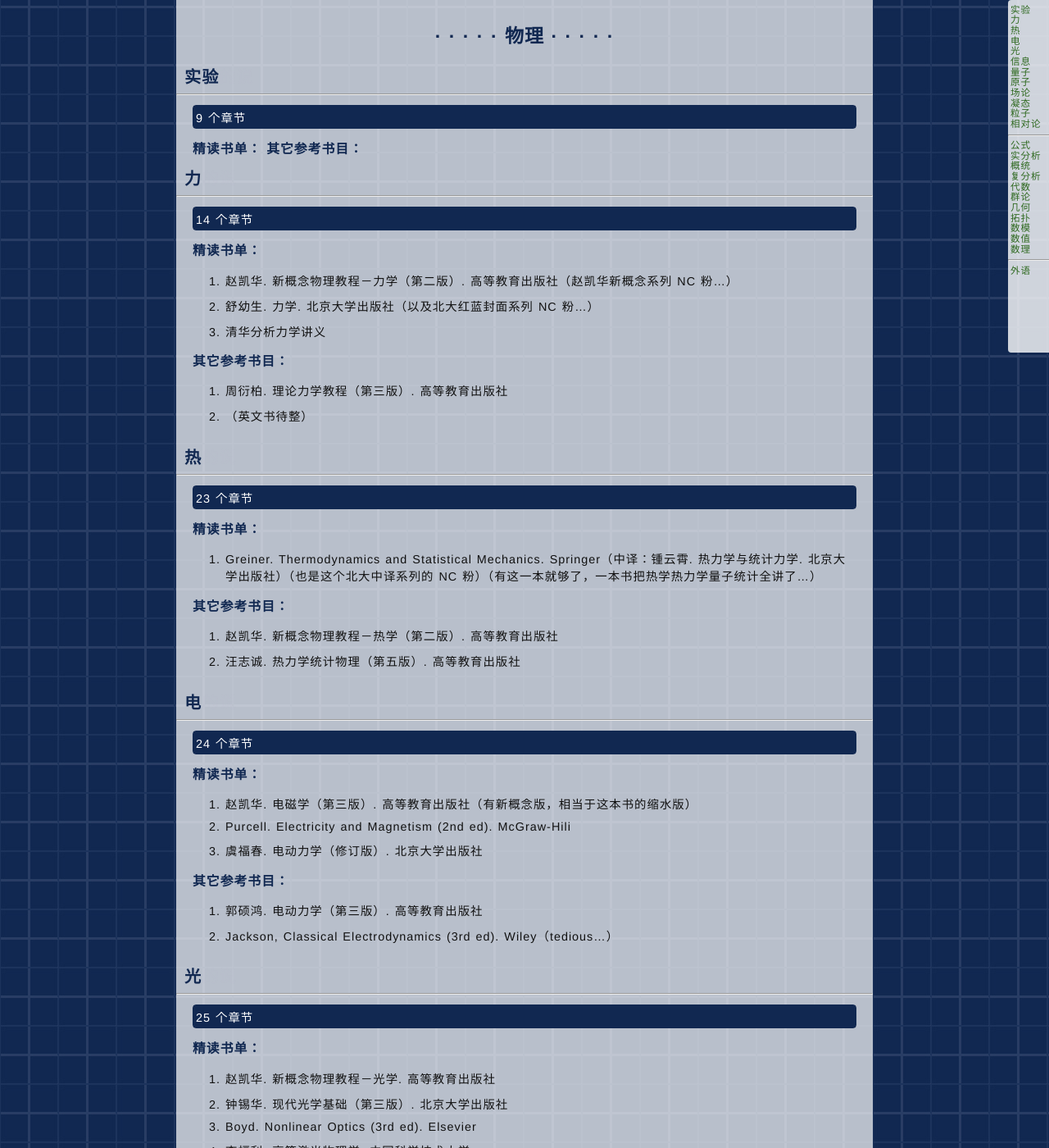
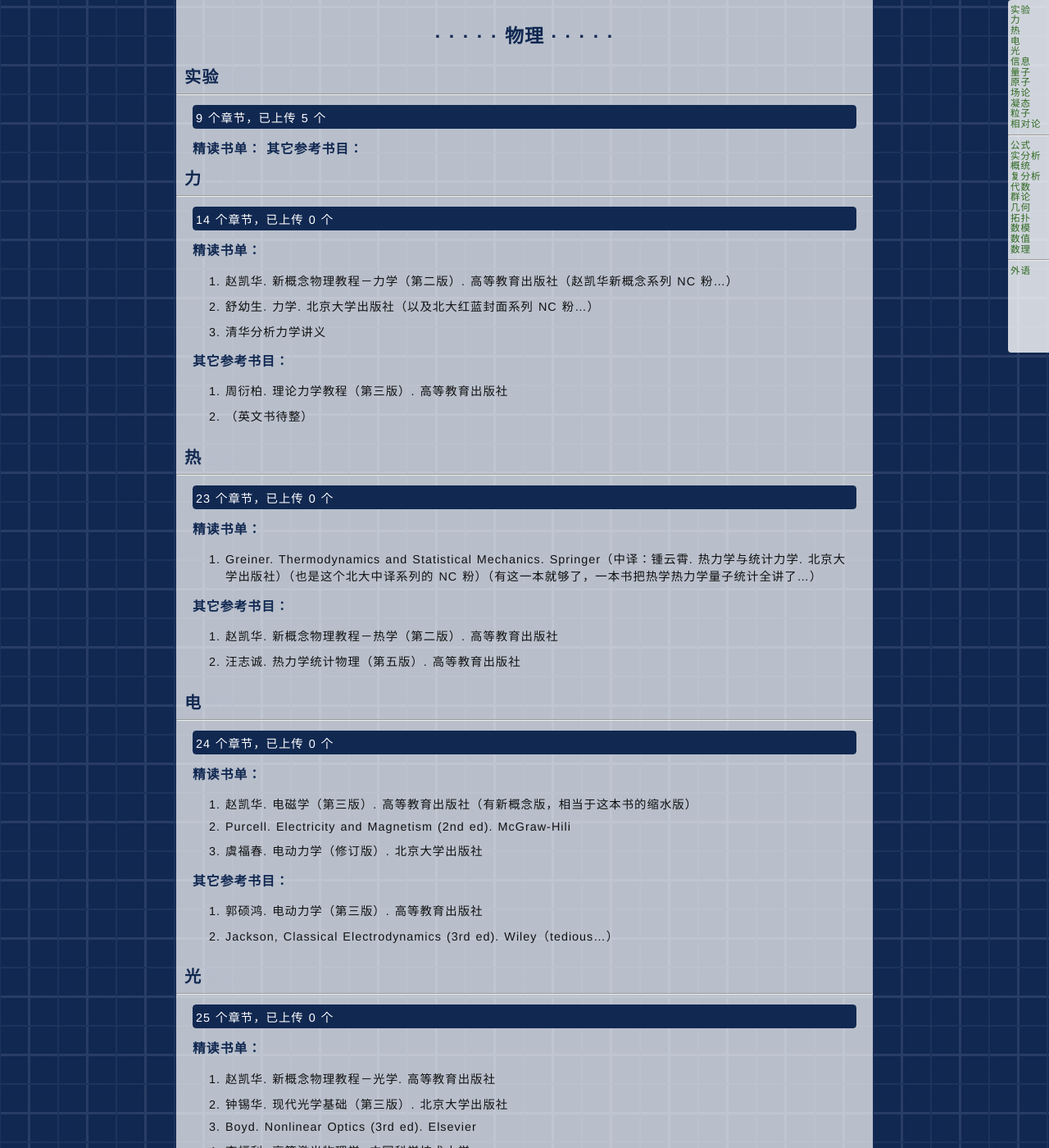
Before and after one commit to LePtC/LePtC.github.io, a Jekyll site: the page built from lenote/index.html, in a window 1280 px wide and 1400 px high, scrolled down 666 px. Shown: the whole window at 82% size. Built offline with Jekyll 4.4.1, drawn with Linux system fonts in a browser that asks for light colours; Markdown is read by kramdown in place of the engine named in the settings; formulas are drawn with MathJax 3; comment, search, counter and statistics services are not loaded; some of the changed text lies outside the part shown.

Commit message:
update lenote index

```diff
--- a/lenote/index.html
+++ b/lenote/index.html
@@ -61,7 +61,7 @@ title: 主页
 <div class="content">
 <div class="fold">
   <div class="fold-head" onclick="isHidden('divEx')">
-    9 个章节
+    9 个章节，已上传 5 个
   </div>
   <div class="fold-cont" id="divEx" style="display:none">
 	<ol>
@@ -88,7 +88,7 @@ title: 主页
 <div class="content">
 <div class="fold">
   <div class="fold-head" onclick="isHidden('divM')">
-    14 个章节
+    14 个章节，已上传 0 个
   </div>
   <div class="fold-cont" id="divM" style="display:none">
 	<ol>
@@ -125,7 +125,7 @@ title: 主页
 <div class="content">
 <div class="fold">
   <div class="fold-head" onclick="isHidden('divT')">
-    23 个章节
+    23 个章节，已上传 0 个
   </div>
   <div class="fold-cont" id="divT" style="display:none">
 	<ol>
@@ -170,7 +170,7 @@ title: 主页
 <div class="content">
 <div class="fold">
   <div class="fold-head" onclick="isHidden('divE')">
-    24 个章节
+    24 个章节，已上传 0 个
   </div>
   <div class="fold-cont" id="divE" style="display:none">
 	<ol>
@@ -217,7 +217,7 @@ title: 主页
 <div class="content">
 <div class="fold">
   <div class="fold-head" onclick="isHidden('divO')">
-    25 个章节
+    25 个章节，已上传 0 个
   </div>
   <div class="fold-cont" id="divO" style="display:none">
 	<ol>
@@ -269,7 +269,7 @@ title: 主页
 <div class="content">
 <div class="fold">
   <div class="fold-head" onclick="isHidden('divI')">
-    17 个章节
+    17 个章节，已上传 0 个
   </div>
   <div class="fold-cont" id="divI" style="display:none">
   <ol>
@@ -309,11 +309,12 @@ title: 主页
 <div class="content">
 <div class="fold">
   <div class="fold-head" onclick="isHidden('divQ')">
-    8 个章节
+    8 个章节，已上传 7 个
   </div>
   <div class="fold-cont" id="divQ" style="display:none">
 	<ol>
-		<li>波函数（电子 4 页，未完）</li>
+		<li>波函数
+    （<a href="https://github.com/LePtC/LeNotePDF/raw/master/Phys/Q.pdf">电子</a> 4 页，未完）</li>
 		<li>态矢（电子 2 页，待整理）</li>
 		<li>自旋（电子 2 页，待整理）</li>
 		<li>角动量（电子 2 页，待整理）</li>
@@ -340,7 +341,7 @@ title: 主页
 <div class="content">
 <div class="fold">
   <div class="fold-head" onclick="isHidden('divA')">
-    17 个章节
+    17 个章节，已上传 0 个
   </div>
   <div class="fold-cont" id="divA" style="display:none">
 	<ol>
@@ -371,7 +372,7 @@ title: 主页
 <div class="content">
 <div class="fold">
   <div class="fold-head" onclick="isHidden('divF')">
-    9 个章节
+    9 个章节，已上传 0 个
   </div>
   <div class="fold-cont" id="divF" style="display:none">
   <ol>
@@ -401,7 +402,7 @@ title: 主页
 <div class="content">
 <div class="fold">
   <div class="fold-head" onclick="isHidden('divC')">
-    19 个章节
+    19 个章节，已上传 4 个
   </div>
   <div class="fold-cont" id="divC" style="display:none">
 	<ol>
@@ -441,7 +442,7 @@ title: 主页
 <div class="content">
 <div class="fold">
   <div class="fold-head" onclick="isHidden('divH')">
-    19 个章节
+    19 个章节，已上传 10 个
   </div>
   <div class="fold-cont" id="divH" style="display:none">
 	<ol>
@@ -483,7 +484,7 @@ title: 主页
 <div class="content">
 <div class="fold">
   <div class="fold-head" onclick="isHidden('divG')">
-    11 个章节
+    11 个章节，已上传 0 个
   </div>
   <div class="fold-cont" id="divG" style="display:none">
 	<ol>
@@ -521,7 +522,7 @@ title: 主页
 <div class="content">
 <div class="fold">
   <div class="fold-head" onclick="isHidden('divfo')">
-    11 个章节
+    11 个章节，已上传 7 个
   </div>
   <div class="fold-cont" id="divfo" style="display:none">
 	<ol>
@@ -547,7 +548,7 @@ title: 主页
 <div class="content">
 <div class="fold">
   <div class="fold-head" onclick="isHidden('divr')">
-    13 个章节
+    13 个章节，已上传 3 个
   </div>
   <div class="fold-cont" id="divr" style="display:none">
 	<ol>
@@ -579,7 +580,7 @@ title: 主页
 <div class="content">
 <div class="fold">
   <div class="fold-head" onclick="isHidden('divp')">
-    9 个章节
+    9 个章节，已上传 0 个
   </div>
   <div class="fold-cont" id="divp" style="display:none">
 	<ol>
@@ -602,7 +603,7 @@ title: 主页
 <div class="content">
 <div class="fold">
   <div class="fold-head" onclick="isHidden('divc')">
-    12 个章节
+    12 个章节，已上传 0 个
   </div>
   <div class="fold-cont" id="divc" style="display:none">
 	<ol>
@@ -635,7 +636,7 @@ title: 主页
 <div class="content">
 <div class="fold">
   <div class="fold-head" onclick="isHidden('diva')">
-    8 个章节
+    8 个章节，已上传 0 个
   </div>
   <div class="fold-cont" id="diva" style="display:none">
 	<ol>
@@ -663,7 +664,7 @@ title: 主页
 <div class="content">
 <div class="fold">
   <div class="fold-head" onclick="isHidden('divag')">
-    9 个章节
+    9 个章节，已上传 0 个
   </div>
   <div class="fold-cont" id="divag" style="display:none">
 	<ol>
@@ -694,7 +695,7 @@ title: 主页
 <div class="content">
 <div class="fold">
   <div class="fold-head" onclick="isHidden('divg')">
-    10 个章节
+    10 个章节，已上传 3 个
   </div>
   <div class="fold-cont" id="divg" style="display:none">
   <ol>
@@ -721,7 +722,7 @@ title: 主页
 <div class="content">
 <div class="fold">
   <div class="fold-head" onclick="isHidden('divt')">
-    1 个章节
+    2 个章节，已上传 1 个
   </div>
   <div class="fold-cont" id="divt" style="display:none">
 	<ol>
@@ -743,7 +744,7 @@ title: 主页
 <div class="content">
 <div class="fold">
   <div class="fold-head" onclick="isHidden('divm')">
-    9 个章节
+    8 个章节，已上传 8 个
   </div>
   <div class="fold-cont" id="divm" style="display:none">
 	<ol>
@@ -772,7 +773,7 @@ title: 主页
 <div class="content">
 <div class="fold">
   <div class="fold-head" onclick="isHidden('divn')">
-    10 个章节
+    10 个章节，已上传 0 个
   </div>
   <div class="fold-cont" id="divn" style="display:none">
 	<ol>
@@ -802,7 +803,7 @@ title: 主页
 <div class="content">
 <div class="fold">
   <div class="fold-head" onclick="isHidden('divPm')">
-    14 个章节
+    14 个章节，已上传 0 个
   </div>
   <div class="fold-cont" id="divPm" style="display:none">
 	<ol>
```
